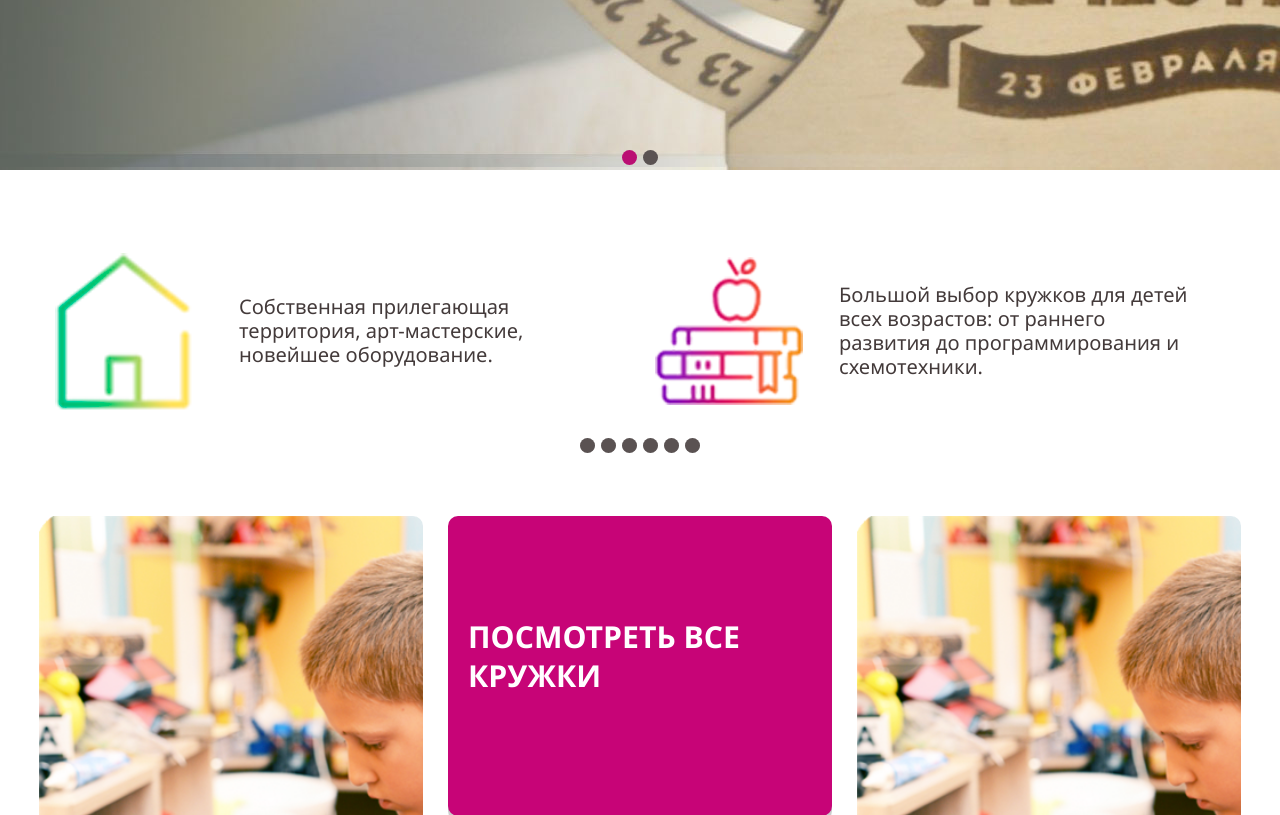
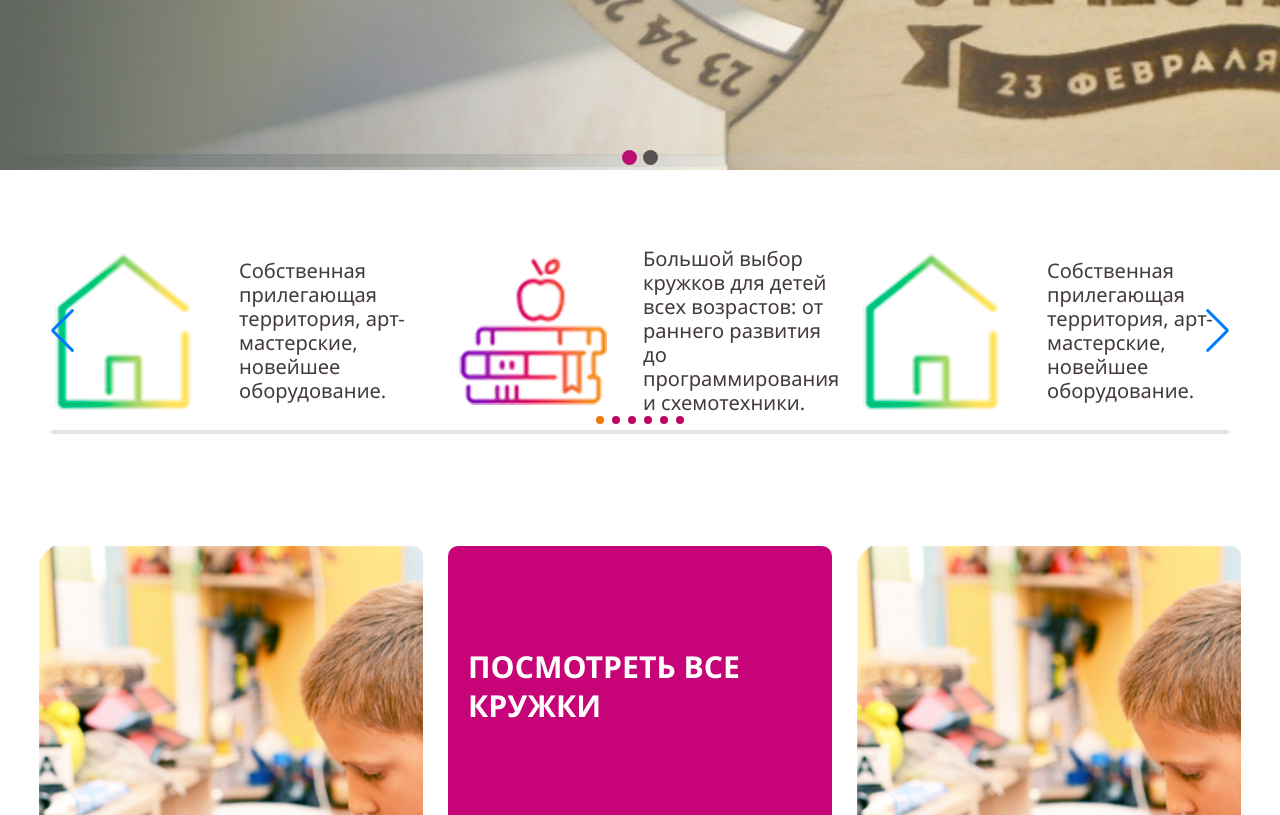
Before and after one commit to Mart-V-V/prisma, a PHP site: page / in a window 1280 px wide. Shown: the part 569-1384 px from the top of the page. Run offline with PHP 8.4, Linux system fonts and the light colour scheme.

Commit message:
reload part 2

```diff
--- a/html/css/style.css
+++ b/html/css/style.css
@@ -98,7 +98,7 @@ body {
 .header_left {
   padding: 5px 54px;
 }
-@media (max-width: 600px) {
+@media (max-width: 700px) {
   .header_left {
     padding: 5px;
   }
@@ -106,7 +106,7 @@ body {
 .header_left a img {
   max-height: 168px;
 }
-@media (max-width: 600px) {
+@media (max-width: 700px) {
   .header_left a img {
     width: 20vw;
     max-height: -moz-fit-content;
@@ -201,12 +201,23 @@ body {
 .header_contact div:first-child {
   padding-left: 60px;
 }
+@media (max-width: 1024px) {
+  .header_contact div:first-child {
+    margin-bottom: 40px;
+    padding-left: 20px;
+  }
+}
 .header_contact a {
   font-size: calc(14px + 11 * (100vw - 600px) / 1300);
   color: #0b0a0a;
 }
 .header_contact a:first-child {
   margin-right: 10px;
+}
+@media (max-width: 1024px) {
+  .header_contact a {
+    font-size: 24px;
+  }
 }
 @media (max-width: 1024px) {
   .header_contact {
@@ -329,7 +340,6 @@ body {
   border: none;
 }
 .block_art-item {
-  width: 560px;
   height: 214px;
   display: flex;
   align-items: center;
@@ -730,6 +740,11 @@ body {
   gap: 20px;
   margin-left: calc(14px + 10 * (100vw - 320px) / 1580);
   margin-bottom: 60px;
+}
+@media (max-width: 1024px) {
+  .less_filter {
+    justify-content: center;
+  }
 }
 .less_filter a {
   color: #c41176;
@@ -1269,4 +1284,9 @@ body {
 }
 #swipe-3 .swiper-slide {
   width: 311px !important;
+}
+
+#swipe-4 {
+  max-width: 100%;
+  max-height: auto;
 }/*# sourceMappingURL=style.css.map */
--- a/html/css/style.scss
+++ b/html/css/style.scss
@@ -28,13 +28,13 @@ body {
     background: rgba($color: #fff, $alpha: .87);
     &_left {
         padding: 5px 54px;
-        @media (max-width: 600px) {
+        @media (max-width: 700px) {
             padding: 5px;
         }
         a {
             img {
                 max-height: 168px;
-                @media (max-width: 600px){
+                @media (max-width: 700px){
                     width: 20vw;
                     max-height: fit-content;
                 }
@@ -128,6 +128,10 @@ body {
             align-items: center;
             &:first-child {
                 padding-left: 60px;
+                @media (max-width: 1024px) {
+                    margin-bottom: 40px;
+                    padding-left: 20px;
+                }
             }
         }
         a {
@@ -135,6 +139,9 @@ body {
             color: #0b0a0a;
             &:first-child {
                 margin-right: 10px;
+            }
+            @media (max-width: 1024px) {
+                font-size: 24px;
             }
         }
         @media (max-width: 1024px) {
@@ -259,7 +266,7 @@ body {
         }
     }
     &-item {
-        width: 560px;
+        // width: 560px;
         height: 214px;
         display: flex;
         align-items: center;
@@ -674,6 +681,9 @@ body {
     gap: 20px;
     margin-left: calc(14px + (24 - 14) * ((100vw - 320px) / (1900 - 320)));
     margin-bottom: 60px;
+    @media (max-width: 1024px) {
+        justify-content: center;
+    }
     span {
 
     }
@@ -1245,3 +1255,7 @@ body {
         width: 311px !important;
     }
 }
+#swipe-4  {
+    max-width: 100%;
+    max-height: auto;
+}
--- a/html/index.html
+++ b/html/index.html
@@ -6,6 +6,10 @@
     <meta name="viewport" content="width=device-width, initial-scale=1, shrink-to-fit=no">
     <title>Prisma</title>
     <link rel='stylesheet' href='css/style.css' type='text/css' media='all' />
+    <link rel="stylesheet" href="https://cdn.jsdelivr.net/npm/swiper@10/swiper-bundle.min.css" />
+  <script src="https://cdn.jsdelivr.net/npm/swiper@10/swiper-bundle.min.js"></script>
+
+
     <link rel="stylesheet" href="css/simple-adaptive-slider.css">
     <!-- Подключаем JS слайдера -->
     <script defer src="js/simple-adaptive-slider.js"></script>
@@ -145,31 +149,27 @@
             </div>
         </div>
     </div>
-    <div class="block_art" id="slider-3">
-        <div class="reviews">
-            <div class="reviews-wrapper">
-            <div class="reviews-items">
-                <div class="reviews-item">
-                    <div class="block_art-item art1">Собственная прилегающая территория, арт-мастерские, новейшее оборудование.</div>
-                </div>
-                <div class="reviews-item">
-                    <div class="block_art-item art2">Большой выбор кружков для детей всех возрастов: от раннего развития до программирования и схемотехники.</div>
-                </div>
+    <div class="block_art">
+        <div class="swiper" id="swipe-4">
+            <!-- Additional required wrapper -->
+            <div class="swiper-wrapper">
+            <!-- Slides -->
+                <div class="swiper-slide"><div class="block_art-item art1">Собственная прилегающая территория, арт-мастерские, новейшее оборудование.</div></div>
+                <div class="swiper-slide"><div class="block_art-item art2">Большой выбор кружков для детей всех возрастов: от раннего развития до программирования и схемотехники.</div></div>
+                <div class="swiper-slide"><div class="block_art-item art1">Собственная прилегающая территория, арт-мастерские, новейшее оборудование.</div></div>
+                <div class="swiper-slide"><div class="block_art-item art3">Мы разработали уникальные инженерные кружки и знакомим детей с инновационным оборудованием.</div></div>
+                <div class="swiper-slide"><div class="block_art-item art2">Большой выбор кружков для детей всех возрастов: от раннего развития до программирования и схемотехники.</div></div>
+                <div class="swiper-slide"><div class="block_art-item art3">Мы разработали уникальные инженерные кружки и знакомим детей с инновационным оборудованием.</div></div>
+            </div>
+            <!-- If we need pagination -->
+            <div class="swiper-pagination"></div>
 
-                <div class="reviews-item">
-                    <div class="block_art-item art1">Собственная прилегающая территория, арт-мастерские, новейшее оборудование.</div>
-                </div>
-                <div class="reviews-item">
-                    <div class="block_art-item art3">Мы разработали уникальные инженерные кружки и знакомим детей с инновационным оборудованием.</div>
-                </div>
-                <div class="reviews-item">
-                    <div class="block_art-item art2">Большой выбор кружков для детей всех возрастов: от раннего развития до программирования и схемотехники.</div>
-                </div>
-                <div class="reviews-item">
-                    <div class="block_art-item art3">Мы разработали уникальные инженерные кружки и знакомим детей с инновационным оборудованием.</div>
-                </div>
-            </div>
-            </div>
+            <!-- If we need navigation buttons -->
+            <div class="swiper-button-prev"></div>
+            <div class="swiper-button-next"></div>
+
+            <!-- If we need scrollbar -->
+            <div class="swiper-scrollbar"></div>
         </div>
     </div>
     <div class="block_grid">
--- a/html/js/script.js
+++ b/html/js/script.js
@@ -80,3 +80,27 @@ const swiper3 = new Swiper('#swipe-3', {
     slidesPerView: 3,
     spaceBetween: 10,
 });
+
+
+
+const swiper4 = new Swiper('#swipe-4', {
+  // Optional parameters
+  direction: 'horizontal',
+  loop: true,
+
+  // If we need pagination
+  pagination: {
+    el: '.swiper-pagination',
+  },
+
+  // Navigation arrows
+  navigation: {
+    nextEl: '.swiper-button-next',
+    prevEl: '.swiper-button-prev',
+  },
+
+  // And if we need scrollbar
+  scrollbar: false,
+  slidesPerView: 3,
+  spaceBetween: 10,
+});
```
Also changed, not shown: 1 other file.
